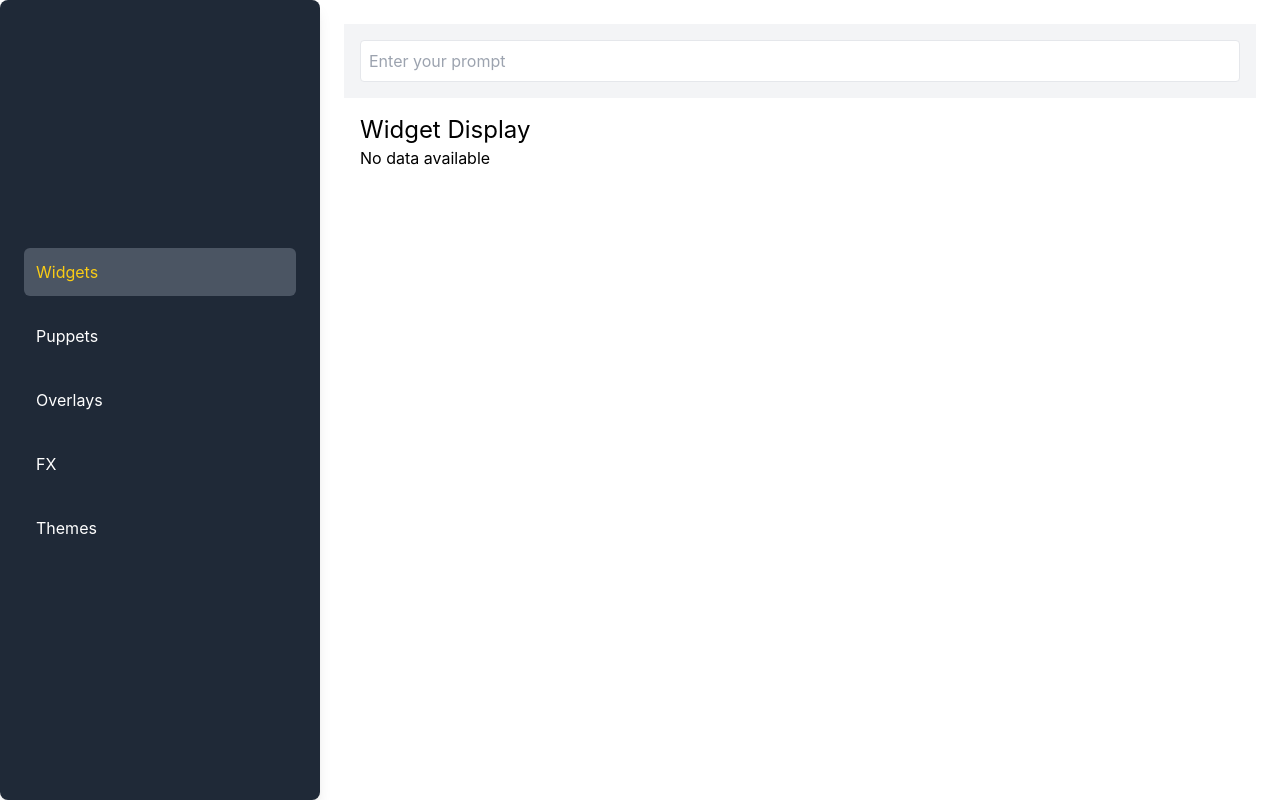
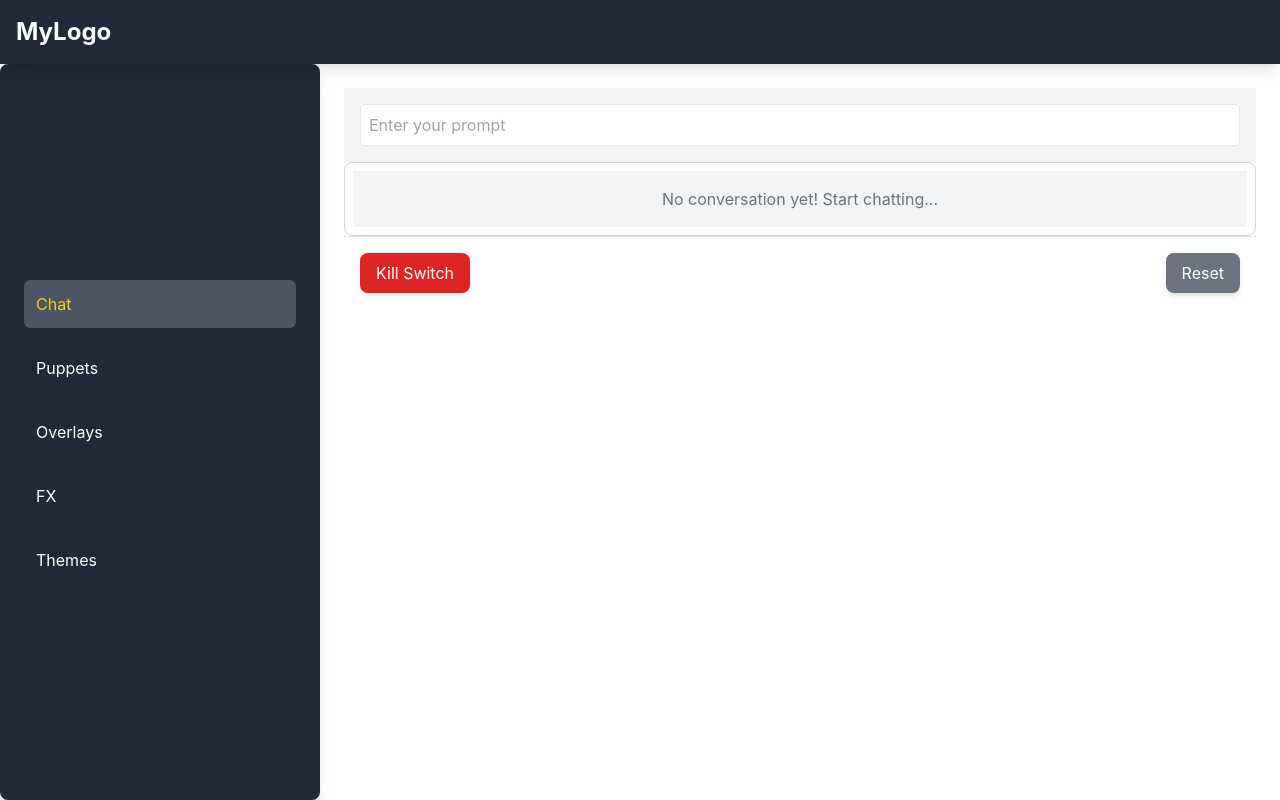
Before and after one commit to emminamuratovic/overlays, a React (Create React App) app in the folder frontend/: page / in a window 1280 px wide. Built offline with nearby package versions, Linux system fonts and the light colour scheme.

Commit message:
added AI chat and upper navbar

```diff
--- a/frontend/src/api/promptAPI.js
+++ b/frontend/src/api/promptAPI.js
@@ -4,6 +4,18 @@ const api = axios.create({
   baseURL: "http://localhost:5000/api",
 });
 
+let abortController = null;
+
 export const sendPrompt = (prompt) => {
-  return api.post("/prompt", { prompt });
+  abortController = new AbortController();
+  const signal = abortController.signal;
+
+  return api.post("/prompt", { prompt }, { signal });
 };
+
+export const killSwitch = () => {
+  if (abortController) {
+    abortController.abort();
+    abortController = null; // Reset controller
+  }
+};
--- /dev/null
+++ b/frontend/src/components/ChatDisplay.js
@@ -0,0 +1,37 @@
+import React from "react";
+
+const ChatDisplay = ({ conversation }) => {
+
+  return (
+    <div className="flex-1 bg-gray-100 p-4 overflow-y-auto max-h-[70vh]">
+      {conversation.length === 0 ? (
+        <p className="text-gray-500 text-center">No conversation yet! Start chatting...</p>
+      ) : (
+        <div className="space-y-4">
+          {conversation.map((content, index) => (
+            <div key={index} className="space-y-2">
+              {content.length && content.map((person, idx) => (
+                <div
+                  key={idx}
+                  className={`flex ${person.role === "Me" ? "justify-end" : "justify-start"}`}
+                >
+                  <div
+                    className={`px-4 py-2 max-w-xs md:max-w-md lg:max-w-lg rounded-lg shadow-md ${
+                      person.role === "Me"
+                        ? "bg-blue-500 text-white self-end"
+                        : "bg-gray-200 text-gray-900 self-start"
+                    }`}
+                  >
+                    <p className="text-sm">{person.msg}</p>
+                  </div>
+                </div>
+              ))}
+            </div>
+          ))}
+        </div>
+      )}
+    </div>
+  );
+};
+
+export default ChatDisplay;
--- a/frontend/src/components/Sidebar.js
+++ b/frontend/src/components/Sidebar.js
@@ -13,7 +13,7 @@ const Sidebar = () => {
               }`
             }
           >
-            Widgets
+            Chat
           </NavLink>
         </li>
         <li>
--- a/frontend/src/components/TopPromptInput.js
+++ b/frontend/src/components/TopPromptInput.js
@@ -9,10 +9,12 @@ const TopPromptInput = ({ onSubmit }) => {
     e.preventDefault();
     try {
       const response = await sendPrompt({ prompt });
-      onSubmit([response.data])
+      onSubmit([{role: "Assistant", msg: response.data.response.content}, {role: "Me", msg: prompt}])
     } catch (err) {
       console.error(err);
+      onSubmit("AbortError")
     }
+    setPrompt("")
   };
 
   return (
--- /dev/null
+++ b/frontend/src/components/UpperNav.js
@@ -0,0 +1,32 @@
+import React from 'react';
+import { Link } from 'react-router-dom';
+
+const UpperNav = () => {
+  return (
+    <div className="w-full bg-gray-800 text-white p-4 flex items-center justify-between shadow-lg fixed top-0 left-0 z-10">
+      {/* Logo Section */}
+      <div className="flex items-center space-x-4">
+        <Link to="/" className="text-2xl font-bold">
+          MyLogo
+        </Link>
+      </div>
+
+      {/* Navigation Items
+      <div className="hidden md:flex space-x-6">
+        <Link to="/puppets" className="hover:text-yellow-400">Puppets</Link>
+        <Link to="/overlays" className="hover:text-yellow-400">Overlays</Link>
+        <Link to="/fx" className="hover:text-yellow-400">FX</Link>
+        <Link to="/themes" className="hover:text-yellow-400">Themes</Link>
+      </div> */}
+
+      {/* Login Section */}
+      <div className="flex items-center space-x-4">
+        {/* <button className="px-4 py-2 bg-blue-600 hover:bg-blue-700 rounded-md text-white">
+          Login
+        </button> */}
+      </div>
+    </div>
+  );
+};
+
+export default UpperNav;
--- a/frontend/src/components/WidgetDisplay.js
+++ /dev/null
@@ -1,22 +0,0 @@
-import React from "react";
-
-const WidgetDisplay = ({ data }) => {
-
-  return (
-    <div className="flex-1 bg-white p-4">
-      <h1 className="text-2xl">Widget Display</h1>
-      {/* Display logic for the widgets will go here */}
-      {data.length === 0 ? (
-        <p>No data available</p>
-      ) : (
-        <ul>
-          {data.map((widget, index) => (
-            <li key={index}>{widget.response}</li>
-          ))}
-        </ul>
-      )}
-    </div>
-  );
-};
-
-export default WidgetDisplay;
--- /dev/null
+++ b/frontend/src/pages/Chat.js
@@ -0,0 +1,81 @@
+import React, { useEffect, useState } from "react";
+import TopPromptInput from "../components/TopPromptInput";
+import ChatDisplay from "../components/ChatDisplay";
+import { killSwitch } from "../api/promptAPI";
+
+const Chat = () => {
+  const [conversation, setConversation] = useState([]);
+  const [killed, setKilled] = useState(false);
+
+  useEffect(() => {
+    const savedConversation = localStorage.getItem("chatConversation");
+    if (savedConversation) {
+      try {
+        setConversation(JSON.parse(savedConversation));
+      } catch (error) {
+        console.error("Error parsing saved conversation:", error);
+        setConversation([]); // Reset if corrupted
+      }
+    }
+  }, []);
+
+  useEffect(() => {
+    if (conversation.length > 0) {
+      localStorage.setItem("chatConversation", JSON.stringify(conversation));
+    }
+  }, [conversation]);
+
+  const handleKillSwitch = () => {
+    console.log("Killing all AI processes...");
+    killSwitch();
+    setKilled(true);
+    setConversation([{ role: "System", msg: "🚨 AI request was canceled. Restarting chat..." }]);
+  };
+
+  const handleReset = () => {
+    setConversation([]);
+    localStorage.removeItem("chatConversation");
+    setKilled(false);
+  };
+
+  const onSubmit = async (data) => {
+    setKilled(false);
+
+    if (data !== "AbortError") {
+      let newConv = [data, ...conversation];
+      setConversation(newConv);
+    } else {
+      console.log("Request was aborted");
+      setKilled(true);
+      setConversation([[{ role: "System", msg: "🚨 AI request was canceled. Restarting chat..." }]]);
+    }
+  };
+
+  return (
+    <>
+      <div className="flex flex-col">
+        <TopPromptInput onSubmit={onSubmit} />
+        <div className="flex-1 overflow-y-auto p-2 border border-gray-300 rounded-lg">
+          <ChatDisplay conversation={conversation} />
+          {killed && <p className="text-red-500 text-sm mt-2">🚨 AI request was canceled.</p>}
+        </div>
+      </div>
+      <div className="sticky bottom-0 bg-white p-4 border-t flex justify-between">
+        <button
+          onClick={handleKillSwitch}
+          className="bg-red-600 text-white px-4 py-2 rounded-lg shadow-md hover:bg-red-700 transition"
+        >
+          Kill Switch
+        </button>
+        <button
+          onClick={handleReset}
+          className="bg-gray-500 text-white px-4 py-2 rounded-lg shadow-md hover:bg-gray-600 transition"
+        >
+          Reset
+        </button>
+      </div>
+    </>
+  )
+}
+
+export default Chat;
--- a/frontend/src/pages/HomePage.js
+++ b/frontend/src/pages/HomePage.js
@@ -6,12 +6,15 @@ import Puppets from "./Puppets";
 import Overlays from "./Overlays";
 import FX from "./FX";
 import Themes from "./Themes";
-import Widgets from "./Widgets";
+import Chat from "./Chat";
+import UpperNav from "../components/UpperNav";
 
 const HomePage = () => {
 
     return (
-    <div className="flex h-screen">
+        <div className="flex h-screen flex-col">
+            <UpperNav />
+            <div className="flex flex-1 pt-16">
                 <Sidebar />
                 <div className="flex-1 p-6 overflow-auto">
                     <Routes>
@@ -20,8 +23,9 @@ const HomePage = () => {
                         <Route path="/fx" element={<FX />} />
                         <Route path="/themes" element={<Themes />} />
                         {/* Default route */}
-        <Route path="/" element={<Widgets />} />
+                        <Route path="/" element={<Chat />} />
                     </Routes>
+                </div>
             </div>
         </div>
     );
--- a/frontend/src/pages/Widgets.js
+++ /dev/null
@@ -1,20 +0,0 @@
-import React, { useState } from "react";
-import TopPromptInput from "../components/TopPromptInput";
-import WidgetDisplay from "../components/WidgetDisplay";
-
-const Widgets = () => {
-    const [widgets, setWidgets] = useState([]);
-
-    const onSubmit = (data) => {
-      setWidgets(data);
-    };
-
-    return (
-        <div className="flex-1 flex flex-col">
-        <TopPromptInput onSubmit={onSubmit}/>
-        <WidgetDisplay data={widgets}/>
-      </div>
-    )
-}
-
-export default Widgets;
```
Also changed, not shown: 2 other files (tests, documents, lock files or other folders). Lines whose indentation alone changed are shown as unchanged.
